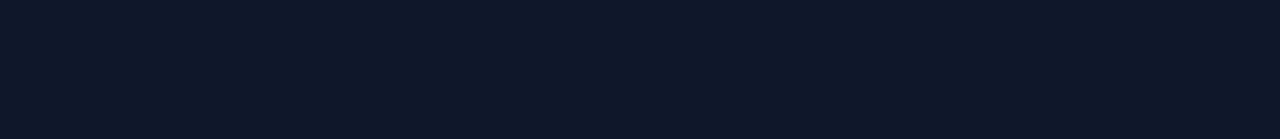
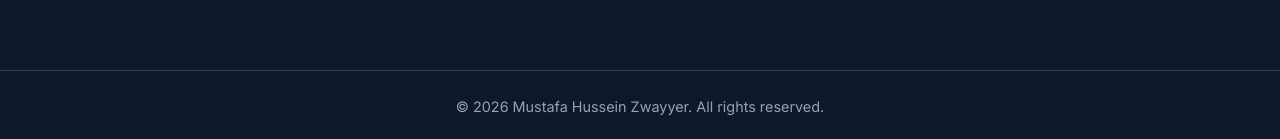
Before and after one commit to mustafahuuz/mcq-platform, a React (Vite) app in the folder mcq_frontend/: page /exam in a window 1280 px wide. Shown: the part 658-797 px from the top of the page. Built offline with nearby package versions, Linux system fonts and the light colour scheme; no server answers.

Commit message:
Add copyright footer

```diff
--- a/mcq_frontend/src/App.jsx
+++ b/mcq_frontend/src/App.jsx
@@ -28,7 +28,9 @@
 function App() {
   return (
     <Router>
+      <div style={{ display: 'flex', flexDirection: 'column', minHeight: '100vh' }}>
         <Navbar />
+        <div style={{ flex: '1 0 auto' }}>
           <Suspense fallback={<div className="container" style={{ textAlign: 'center', marginTop: '10vh' }}><h2>Loading View...</h2></div>}>
             <Routes>
               <Route path="/" element={<Dashboard />} />
@@ -38,6 +40,11 @@
               <Route path="/view-questions" element={<QuestionViewer />} />
             </Routes>
           </Suspense>
+        </div>
+        <footer style={{ textAlign: 'center', padding: '1.5rem', marginTop: 'auto', borderTop: '1px solid var(--border-color)', color: 'var(--text-secondary)', fontSize: '0.9rem' }}>
+          &copy; {new Date().getFullYear()} Mustafa Hussein Zwayyer. All rights reserved.
+        </footer>
+      </div>
     </Router>
   );
 }
```
Lines whose indentation alone changed are shown as unchanged.
